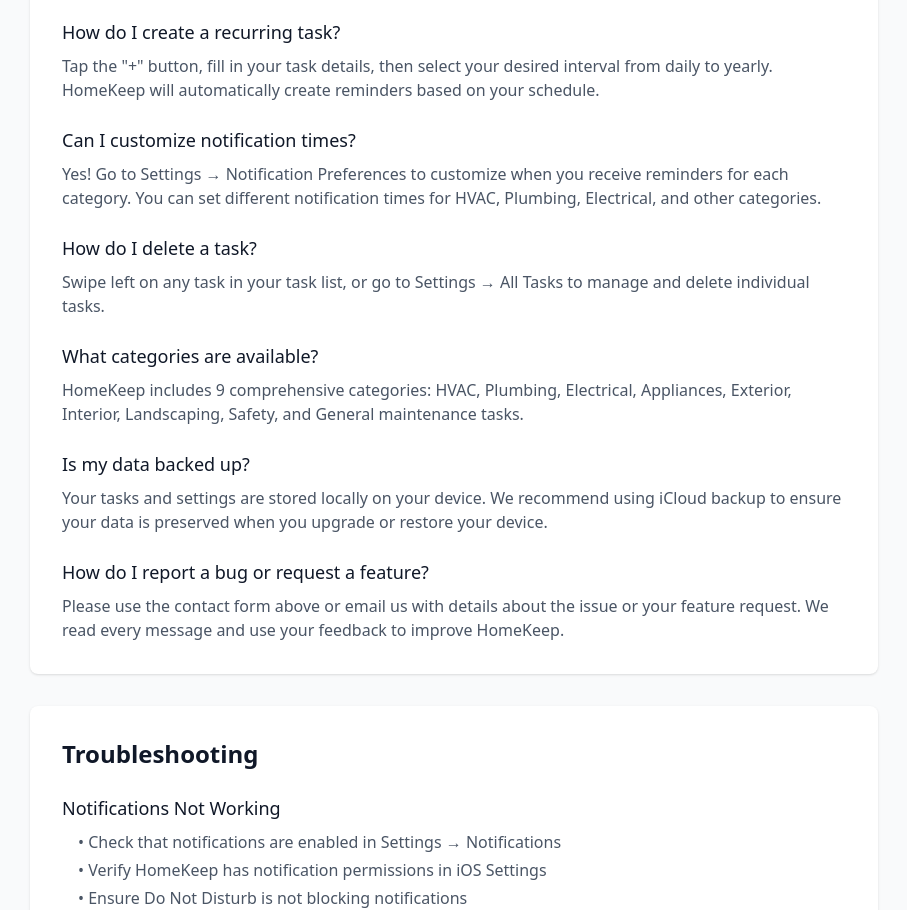
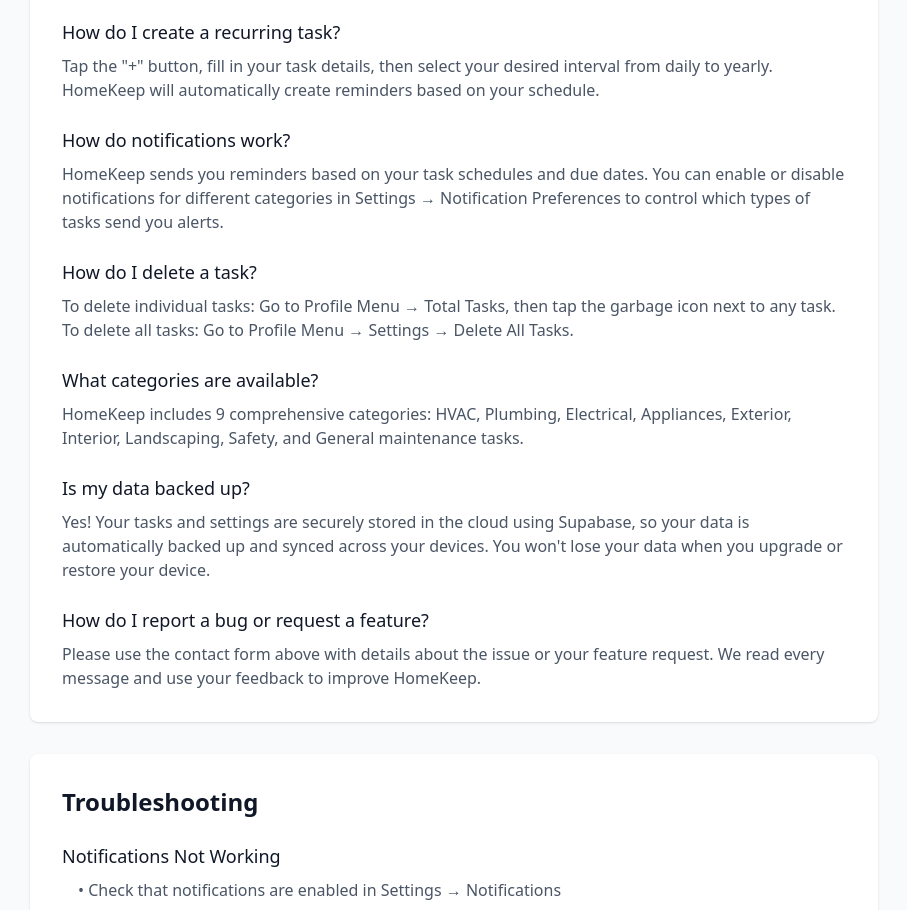
Before and after one commit to jvpatey/homekeep-website, a Next.js app: page /support in a window 1280 px wide. Shown: the part 920-1830 px from the top of the page, without its empty margins (186-1093 px from the left). Built offline with nearby package versions, Linux system fonts and the light colour scheme.

Commit message:
Fix FAQ accuracy: update data storage info, task deletion steps, remove email references, update copyright to 2025, and improve recurring task description

```diff
--- a/src/app/page.tsx
+++ b/src/app/page.tsx
@@ -118,9 +118,10 @@
                 Schedule
               </h3>
               <p className="text-gray-600 dark:text-gray-300">
-                Never forget when to clean your gutters, change filters, or
-                service your HVAC again. Get automatic reminders for all your
-                home maintenance needs.
+                Set up recurring maintenance schedules with flexible intervals
+                from daily to yearly. HomeKeep automatically reminds you when
+                tasks are due, so you'll never miss important home maintenance
+                again.
               </p>
             </div>
 
@@ -347,7 +348,7 @@
 
             <div className="mt-8 pt-8 border-t border-gray-800">
               <p className="text-gray-500 text-sm">
-                © 2024 HomeKeep. All rights reserved.
+                © 2025 HomeKeep. All rights reserved.
               </p>
             </div>
           </div>
--- a/src/app/support/page.tsx
+++ b/src/app/support/page.tsx
@@ -43,7 +43,9 @@
                 <h1 className="text-3xl font-bold text-gray-900 dark:text-white">
                   HomeKeep Support
                 </h1>
-                <p className="text-gray-600 dark:text-gray-300">We're here to help!</p>
+                <p className="text-gray-600 dark:text-gray-300">
+                  We're here to help!
+                </p>
               </div>
             </div>
           </div>
@@ -205,13 +207,13 @@
 
             <div>
               <h3 className="text-lg font-medium text-gray-900 dark:text-white mb-2">
-                Can I customize notification times?
+                How do notifications work?
               </h3>
               <p className="text-gray-600 dark:text-gray-300">
-                Yes! Go to Settings → Notification Preferences to customize when
-                you receive reminders for each category. You can set different
-                notification times for HVAC, Plumbing, Electrical, and other
-                categories.
+                HomeKeep sends you reminders based on your task schedules and
+                due dates. You can enable or disable notifications for different
+                categories in Settings → Notification Preferences to control
+                which types of tasks send you alerts.
               </p>
             </div>
 
@@ -220,8 +222,9 @@
                 How do I delete a task?
               </h3>
               <p className="text-gray-600 dark:text-gray-300">
-                Swipe left on any task in your task list, or go to Settings →
-                All Tasks to manage and delete individual tasks.
+                To delete individual tasks: Go to Profile Menu → Total Tasks,
+                then tap the garbage icon next to any task. To delete all tasks:
+                Go to Profile Menu → Settings → Delete All Tasks.
               </p>
             </div>
 
@@ -241,9 +244,10 @@
                 Is my data backed up?
               </h3>
               <p className="text-gray-600 dark:text-gray-300">
-                Your tasks and settings are stored locally on your device. We
-                recommend using iCloud backup to ensure your data is preserved
-                when you upgrade or restore your device.
+                Yes! Your tasks and settings are securely stored in the cloud
+                using Supabase, so your data is automatically backed up and
+                synced across your devices. You won't lose your data when you
+                upgrade or restore your device.
               </p>
             </div>
 
@@ -252,9 +256,9 @@
                 How do I report a bug or request a feature?
               </h3>
               <p className="text-gray-600 dark:text-gray-300">
-                Please use the contact form above or email us with details about
-                the issue or your feature request. We read every message and use
-                your feedback to improve HomeKeep.
+                Please use the contact form above with details about the issue
+                or your feature request. We read every message and use your
+                feedback to improve HomeKeep.
               </p>
             </div>
           </div>
```
